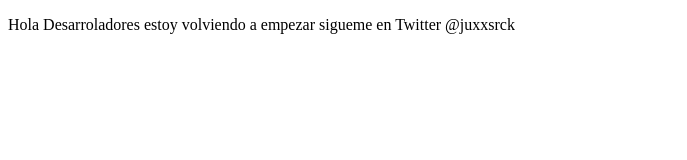
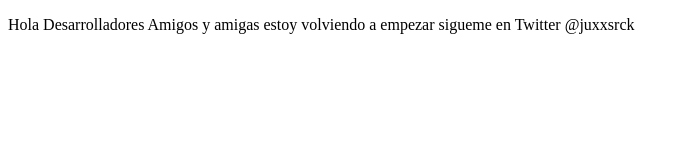
Before and after one commit to Juxsrck/proyectoDemoCursoPrework, a plain HTML site: page index.html in a window 1280 px wide. Shown: the whole page, without its empty margins (0-687 px from the left). Drawn offline with Linux system fonts and the light colour scheme.

Commit message:
first commit

```diff
--- a/index.html
+++ b/index.html
@@ -8,7 +8,8 @@
 </head>
 <body>
     <p>
-        Hola Desarroladores
+        Hola Desarrolladores
+        Amigos y amigas
         estoy volviendo a empezar
         sigueme en Twitter
         @juxxsrck
```
